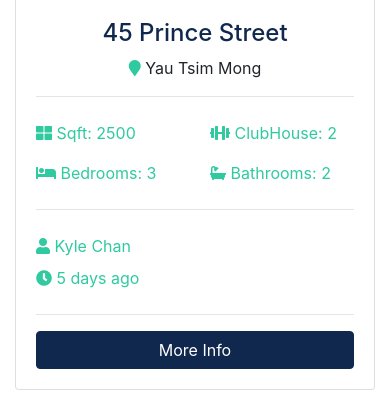
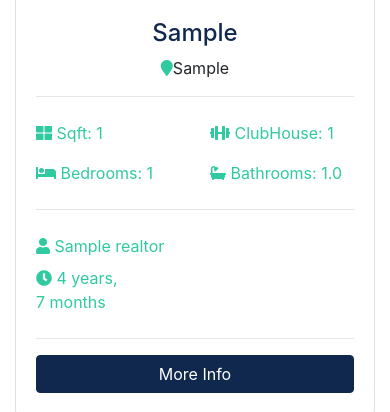
Before and after one commit to Snesst/lenovo_Django, a Django app: page / in a window 390 px wide. Shown: the part 1230-1642 px from the top of the page. Run offline with Django 4.2, Linux system fonts and the light colour scheme; tables that the repository leaves empty hold one stand-in row (values such as "Sample post"); grey boxes marked "Sample" are stand-in pictures; some libraries are stand-ins or nearby versions.

Commit message:
9 Sept realtor code completed at about page

```diff
--- a/listings/views.py
+++ b/listings/views.py
@@ -6,7 +6,8 @@ from django.core.paginator import EmptyPage,PageNotAnInteger,Paginator
 
 def index(request):
     # get all data from listing database
-    listings = Listing.objects.all()
+    #listings = Listing.objects.all()
+    listings = Listing.objects.order_by('-list_date').filter(is_published=True)
     paginator = Paginator(listings, 3)
     page = request.GET.get('page')
     paged_listings = paginator.get_page(page)
--- a/pages/views.py
+++ b/pages/views.py
@@ -1,10 +1,20 @@
 from django.shortcuts import render
-from django.http import HttpResponse
+from listings.models import Listing
+from realtors.models import Realtor
+
 # Create your views here.
 
 def index(request):
+    listings = Listing.objects.order_by('-list_date').filter(is_published=True)[:3]
+    context = {'listings': listings}
 #   return HttpResponse("<h1>Hello World</h1>") # test the content shown correctly
-    return render(request, 'pages/index.html') #goto templates/pages/ directory to find index.html
+    return render(request, 'pages/index.html', context) #goto templates/pages/ directory to find index.html
 
 def about(request):
-    return render(request, 'pages/about.html') #goto templates/pages/ directory to find about.html
+    realtors = Realtor.objects.order_by('-hire_date')
+    mvp_realtors = Realtor.objects.all().filter(is_mvp=True)
+    context = {
+        'realtors': realtors,
+        'mvp_realtors': mvp_realtors
+    }
+    return render(request, 'pages/about.html', context) #goto templates/pages/ directory to find about.html
--- a/templates/pages/index.html
+++ b/templates/pages/index.html
@@ -1,4 +1,4 @@
-{% extends 'base.html' %} {% block content %}
+{% extends 'base.html' %} {% block content %} {% load humanize %}
 <!-- Showcase -->
 <section id="showcase">
     <div class="container text-center">
@@ -115,177 +115,81 @@
           <h3 class="text-center mb-3">Latest Listings</h3>
           <div class="row">
             <!-- Listing 1 -->
+            {% if listings %}
+            {% comment %} for loop to gen items {% endcomment %}
+            {% for listing in listings %}
             <div class="col-md-6 col-lg-4 mb-4">
               <div class="card listing-preview">
                 <img
                   class="card-img-top"
-                  src="assets/img/homes/home-1.jpg"
+                  {% comment %} change to their specific photo link source {% endcomment %}
+                  src={{listing.photo_main.url}}
                   alt=""
                 />
                 <div class="card-img-overlay">
                   <h2>
                     <span class="badge badge-secondary text-white"
-                      >$4,900,000</span
+                    {% comment %} run function to show their specific price {% endcomment %}
+                      >${{listing.price | intcomma}}</span
                     >
                   </h2>
                 </div>
                 <div class="card-body">
                   <div class="listing-heading text-center">
-                    <h4 class="text-primary">45 Prince Street</h4>
+                    {% comment %} run function to loop their specific street {% endcomment %}
+                    <h4 class="text-primary">{{listing.street}}</h4>
                     <p>
-                      <i class="fas fa-map-marker text-secondary"></i> Yau Tsim
-                      Mong
+                      {% comment %} run function district to show the district {% endcomment %}
+                      <i class="fas fa-map-marker text-secondary"></i>{{listing.district}}
                     </p>
                   </div>
                   <hr />
                   <div class="row py-2 text-secondary">
                     <div class="col-6">
-                      <i class="fas fa-th-large"></i> Sqft: 2500
+                      {% comment %} change to function to run sqft quantities {% endcomment %}
+                      <i class="fas fa-th-large"></i> Sqft: {{listing.sqft | intcomma}}
                     </div>
                     <div class="col-6">
-                      <i class="fas fa-dumbbell"></i> ClubHouse: 2
+                      {% comment %} change to show the clubhouse quantities by function {% endcomment %}
+                      <i class="fas fa-dumbbell"></i> ClubHouse: {{listing.clubhouse}}
                     </div>
                   </div>
                   <div class="row py-2 text-secondary">
                     <div class="col-6">
-                      <i class="fas fa-bed"></i> Bedrooms: 3
+                      {% comment %} change to function of bedrooms and show the quantities {% endcomment %}
+                      <i class="fas fa-bed"></i> Bedrooms: {{listing.bedrooms}}
                     </div>
                     <div class="col-6">
-                      <i class="fas fa-bath"></i> Bathrooms: 2
+                      {% comment %} change to specific Bathrooms {% endcomment %}
+                      <i class="fas fa-bath"></i> Bathrooms: {{listing.bathrooms}}
                     </div>
                   </div>
                   <hr />
                   <div class="row py-2 text-secondary">
-                    <div class="col-6"><i class="fas fa-user"></i> Kyle Chan</div>
+                    {% comment %} change to specific Realtor {% endcomment %}
+                    <div class="col-6"><i class="fas fa-user"></i> {{listing.realtor}}</div>
                   </div>
                   <div class="row text-secondary pb-2">
                     <div class="col-6">
-                      <i class="fas fa-clock"></i> 5 days ago
+                      {% comment %} change to list date {% endcomment %}
+                      <i class="fas fa-clock"></i> {{listing.list_date | timesince}}
                     </div>
                   </div>
                   <hr />
-                  <a href="listing.html" class="btn btn-primary btn-block"
+                  {% comment %} change to specific housing id numbers {% endcomment %}
+                  <a href={% url 'listing' listing.id %} class="btn btn-primary btn-block"
                     >More Info</a
                   >
                 </div>
               </div>
             </div>
-
-            <!-- Listing 2 -->
-            <div class="col-md-6 col-lg-4 mb-4">
-              <div class="card listing-preview">
-                <img
-                  class="card-img-top"
-                  src="assets/img/homes/home-2.jpg"
-                  alt=""
-                />
-                <div class="card-img-overlay">
-                  <h2>
-                    <span class="badge badge-secondary text-white"
-                      >$5,500,000</span
-                    >
-                  </h2>
-                </div>
-                <div class="card-body">
-                  <div class="listing-heading text-center">
-                    <h4 class="text-primary">Hung Hom Estate</h4>
-                    <p>
-                      <i class="fas fa-map-marker text-secondary"></i> Kowloon
-                      City
-                    </p>
-                  </div>
-                  <hr />
-                  <div class="row py-2 text-secondary">
-                    <div class="col-6">
-                      <i class="fas fa-th-large"></i> Sqft: 3200
-                    </div>
-                    <div class="col-6">
-                      <i class="fas fa-dumbbell"></i> ClubHouse: 1
-                    </div>
-                  </div>
-                  <div class="row py-2 text-secondary">
-                    <div class="col-6">
-                      <i class="fas fa-bed"></i> Bedrooms: 4
-                    </div>
-                    <div class="col-6">
-                      <i class="fas fa-bath"></i> Bathrooms: 2.5
-                    </div>
-                  </div>
-                  <hr />
-                  <div class="row py-2 text-secondary">
-                    <div class="col-6">
-                      <i class="fas fa-user"></i> Mark Hudson
-                    </div>
-                  </div>
-                  <div class="row text-secondary pb-2">
-                    <div class="col-6">
-                      <i class="fas fa-clock"></i> 5 days ago
-                    </div>
-                  </div>
-                  <hr />
-                  <a href="listing.html" class="btn btn-primary btn-block"
-                    >More Info</a
-                  >
-                </div>
-              </div>
+            {% endfor %}
+            {% comment %} end for loop block {% endcomment %}
+            {% else %}
+            <div class="col-md-12">
+              <p>No Listing Available</p>
             </div>
-
-            <!-- Listing 3 -->
-            <div class="col-md-6 col-lg-4 mb-4">
-              <div class="card listing-preview">
-                <img
-                  class="card-img-top"
-                  src="assets/img/homes/home-3.jpg"
-                  alt=""
-                />
-                <div class="card-img-overlay">
-                  <h2>
-                    <span class="badge badge-secondary text-white"
-                      >$5,800,000</span
-                    >
-                  </h2>
-                </div>
-                <div class="card-body">
-                  <div class="listing-heading text-center">
-                    <h4 class="text-primary">Mei Foo</h4>
-                    <p>
-                      <i class="fas fa-map-marker text-secondary"></i> Sham Shui
-                      Po
-                    </p>
-                  </div>
-                  <hr />
-                  <div class="row py-2 text-secondary">
-                    <div class="col-6">
-                      <i class="fas fa-th-large"></i> Sqft: 3107
-                    </div>
-                    <div class="col-6">
-                      <i class="fas fa-dumbbell"></i> ClubHouse: 0
-                    </div>
-                  </div>
-                  <div class="row py-2 text-secondary">
-                    <div class="col-6">
-                      <i class="fas fa-bed"></i> Bedrooms: 4
-                    </div>
-                    <div class="col-6">
-                      <i class="fas fa-bath"></i> Bathrooms: 3
-                    </div>
-                  </div>
-                  <hr />
-                  <div class="row py-2 text-secondary">
-                    <div class="col-6"><i class="fas fa-user"></i> Mark Lee</div>
-                  </div>
-                  <div class="row text-secondary pb-2">
-                    <div class="col-6">
-                      <i class="fas fa-clock"></i> 5 days ago
-                    </div>
-                  </div>
-                  <hr />
-                  <a href="listing.html" class="btn btn-primary btn-block"
-                    >More Info</a
-                  >
-                </div>
-              </div>
-            </div>
+            {% endif %}
           </div>
         </div>
       </section>
```
Also changed, not shown: templates/pages/about.html (+23 -34 lines).
